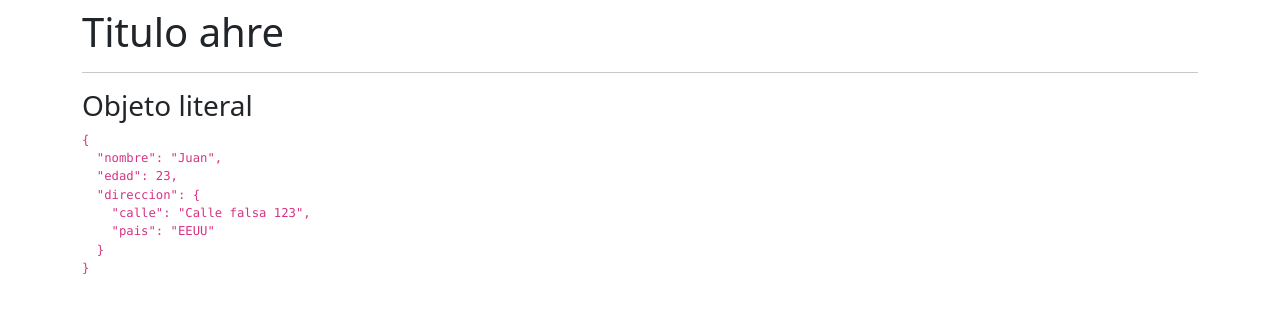
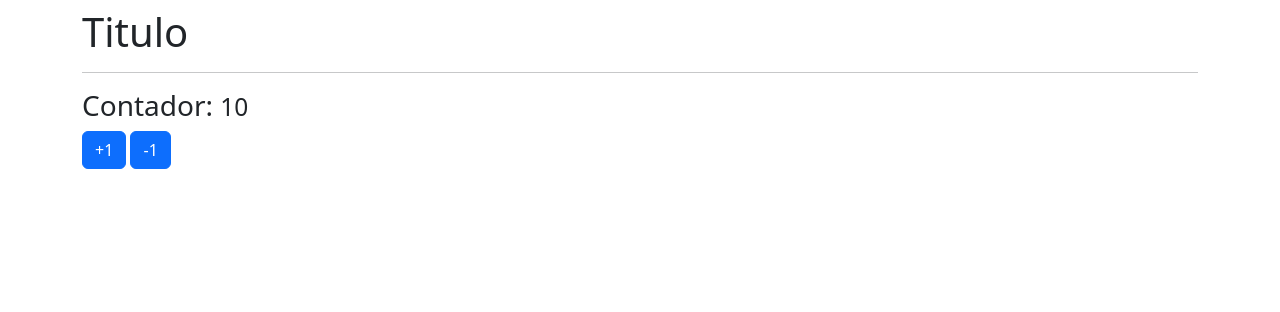
Before and after one commit to tomymiranda/PracticaTypescript, a React (Create React App) app in the folder 01/: page / in a window 1280 px wide. Shown: the top 312 px of the page. Built offline with nearby package versions, Linux system fonts and the light colour scheme.

Commit message:
se agregan hooks

```diff
--- a/01/src/App.tsx
+++ b/01/src/App.tsx
@@ -1,15 +1,21 @@
 import React from 'react'
 import TiposBasicos from '../src/typescript/TiposBasicos'
+import Contador from './components/Contador';
+import Funciones from './typescript/Funciones';
 import ObjetosLiterales from './typescript/ObjetosLiterales';
+
 
 const App = () => {
   return (
     <div className='mt-2'>
-      <h1>Titulo ahre</h1>
+      <h1>Titulo</h1>
       <hr></hr>
       {/*<TiposBasicos/>*/}
-      <ObjetosLiterales/>
+      {/*<ObjetosLiterales/>*/}
+      {/*<Funciones/>*/}
+      <Contador/>
     </div>
+
   )
 }
 
--- /dev/null
+++ b/01/src/components/Contador.tsx
@@ -0,0 +1,20 @@
+import React from 'react'
+import { useState } from 'react';
+
+const Contador = () => {
+  //a los state tambien se les puede definir el tipo de dato
+  const [valor, setValor] = useState<number>(10);
+
+  const acumular = (numero:number) => {
+    setValor(valor + numero);
+  }
+    return (
+    <>
+        <h3>Contador: <small>{valor}</small></h3>
+        <button className='btn btn-primary' onClick={() => acumular(1)}> +1 </button>
+        &nbsp;
+        <button className='btn btn-primary' onClick={() => acumular(-1)}> -1 </button>
+    </>
+  )
+}
+export default Contador;
--- /dev/null
+++ b/01/src/typescript/Funciones.tsx
@@ -0,0 +1,19 @@
+import React from 'react'
+
+const Funciones = () => {
+
+    //como en java, al definir la funcion, se le puede asignar el tipo de retorno y a los parametros tambien
+    const sumar = (a:number,b:number):number =>{
+        return a+b
+    }
+
+    return (
+        <>
+
+        <div>Funciones</div>
+        <span>La suma es: {sumar(1,3)}</span>
+
+        </>
+    )
+}
+export default Funciones
```
Also changed, not shown: 1 other file (tests, documents, lock files or other folders).
